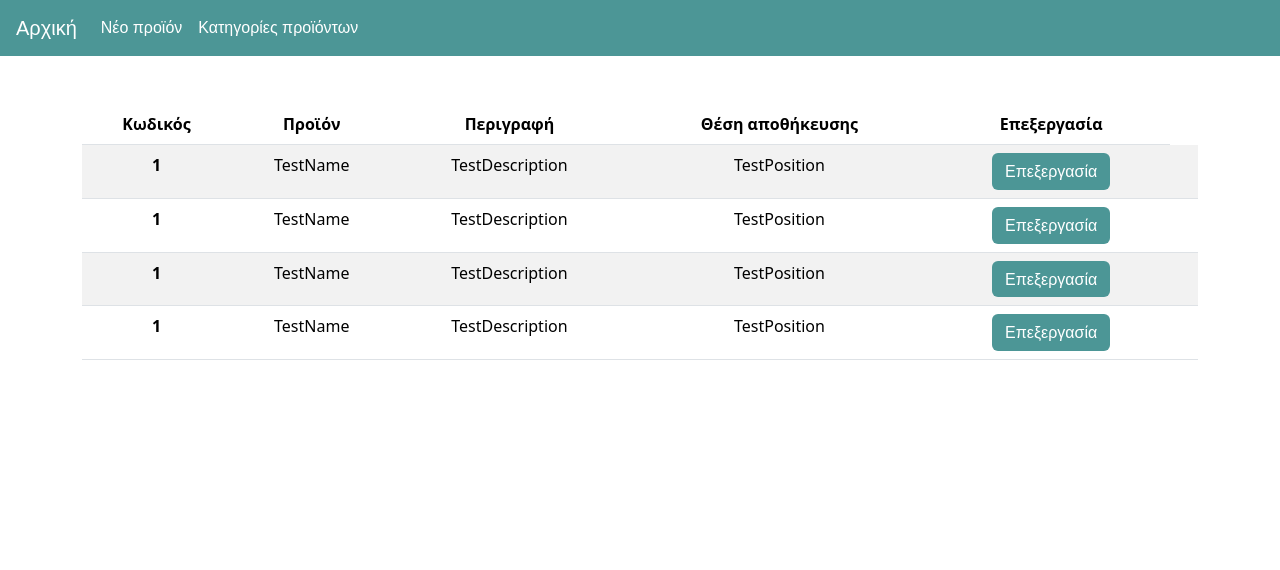
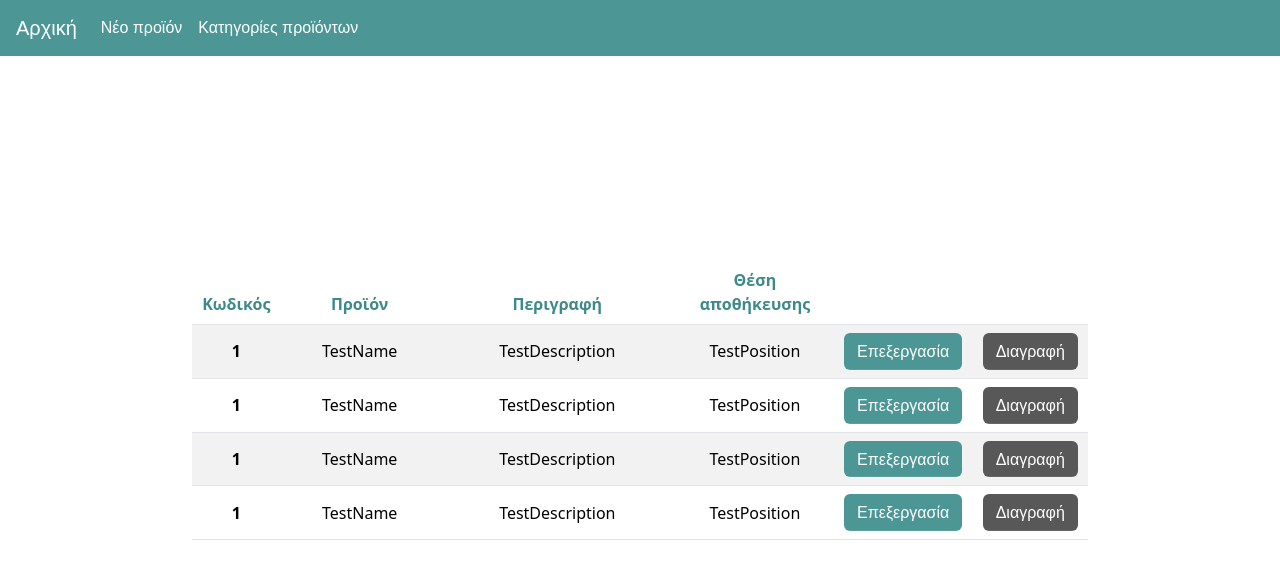
Before and after one commit to sdprog771/Product, an Angular app: page /results in a window 1280 px wide. Shown: the top 570 px of the page. Built offline with nearby package versions, Linux system fonts and the light colour scheme.

Commit message:
Product table html/css development

```diff
--- a/src/app/results/results.component.css
+++ b/src/app/results/results.component.css
@@ -7,9 +7,34 @@
   transition-duration: 0.4s;
   cursor: pointer;
 }
+.btnStyle:hover {
+  background-color: white;
+  border: #4c9696 1px solid;
+  color: #4c9696;
+}
 
-/*.btnStyle:hover {*/
-/*  background-color: white;*/
-/*  border: #4c9696 2px solid;*/
-/*  color: #4c9696;*/
-/*}*/
+.btnStyleDelete
+{
+  font-family: Arial;
+  color: white;
+  background-color: #585858;
+  height: 2.3em;
+  transition-duration: 0.4s;
+  cursor: pointer;
+}
+.btnStyleDelete:hover {
+  background-color: white;
+  border: #585858 1px solid;
+  color: #585858;
+}
+
+.table{
+  margin: 0;
+  position: absolute;
+  top: 50%;
+  left: 50%;
+  -ms-transform: translate(-50%, -50%);
+  transform: translate(-50%, -50%);
+  width:70%;
+  vertical-align: middle;
+}
--- a/src/app/results/results.component.html
+++ b/src/app/results/results.component.html
@@ -1,13 +1,14 @@
 <div class="container" routerLink="results">
-  <div>
-    <table class="table  centerTable table-striped mt-5" >
+  <div class="table-responsive">
+    <table class="table centerTable table-striped" >
       <thead>
-      <tr>
-        <th scope="col fw-bold" class="text-center">Κωδικός</th>
-        <th scope="col fw-bold" class="text-center">Προϊόν</th>
-        <th scope="col fw-bold" class="text-center">Περιγραφή</th>
-        <th scope="col fw-bold" class="text-center">Θέση αποθήκευσης</th>
-        <th scope="col fw-bold" class="text-center">Επεξεργασία</th>
+      <tr class="row-cols-6">
+        <th scope="col fw-bold" class="text-center col-1" style="color: #3e8a8a">Κωδικός</th>
+        <th scope="col fw-bold" class="text-center col-2" style="color: #3e8a8a">Προϊόν</th>
+        <th scope="col fw-bold" class="text-center col-3" style="color: #3e8a8a">Περιγραφή</th>
+        <th scope="col fw-bold" class="text-center col-2" style="color: #3e8a8a">Θέση αποθήκευσης</th>
+        <th scope="col fw-bold" class="text-center col-1"></th>
+        <th scope="col fw-bold" class="text-center col-1"></th>
       </tr>
       </thead>
       <!--    <tbody *ngIf="hasTokens">-->
@@ -26,8 +27,9 @@
         <td class="text-center">TestName</td>
         <td class="text-center">TestDescription</td>
         <td class="text-center">TestPosition</td>
-        <td class="text-center"><button class=" btn  btnStyle">Επεξεργασία</button></td>
-        <td></td>
+        <td class="text-center"><button class=" btn btnStyle">Επεξεργασία</button></td>
+        <td class="text-center"><button class="btnStyleDelete btn">Διαγραφή</button></td>
+
       </tr>
       <tr>
         <th scope="row" class="text-center">1</th>
@@ -35,7 +37,8 @@
         <td class="text-center">TestDescription</td>
         <td class="text-center">TestPosition</td>
         <td class="text-center"><button class="btnStyle btn">Επεξεργασία</button></td>
-        <td></td>
+        <td class="text-center"><button class="btnStyleDelete btn">Διαγραφή</button></td>
+
       </tr>
       <tr>
         <th scope="row" class="text-center">1</th>
@@ -43,7 +46,8 @@
         <td class="text-center">TestDescription</td>
         <td class="text-center">TestPosition</td>
         <td class="text-center"><button class="btnStyle btn">Επεξεργασία</button></td>
-        <td></td>
+        <td class="text-center"><button class="btnStyleDelete btn">Διαγραφή</button></td>
+
       </tr>
       <tr>
         <th scope="row" class="text-center">1</th>
@@ -51,7 +55,8 @@
         <td class="text-center">TestDescription</td>
         <td class="text-center">TestPosition</td>
         <td class="text-center"><button class="btnStyle btn">Επεξεργασία</button></td>
-        <td></td>
+        <td class="text-center"><button class="btnStyleDelete btn">Διαγραφή</button></td>
+
       </tr>
       </tbody>
 
```
